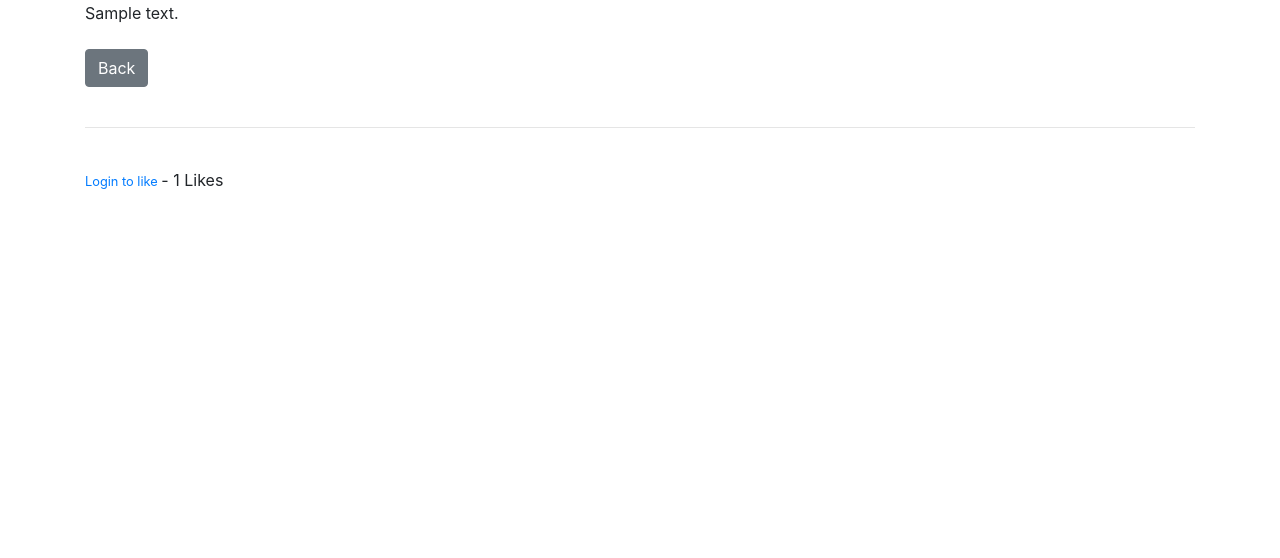
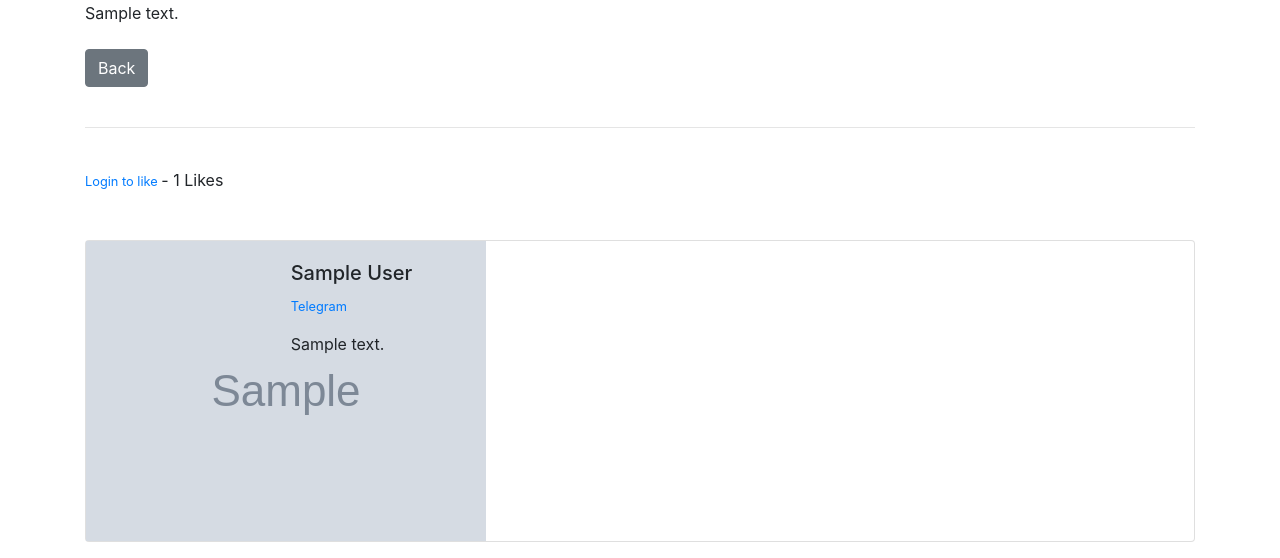
Before and after one commit to asskybit/blog, a Django app: page /article/1 in a window 1280 px wide. Shown: the part 540-1098 px from the top of the page. Before the commit the page ends 729 px from the top, so only its background shows below. Run offline with Django 4.2, Linux system fonts and the light colour scheme; tables that the repository leaves empty hold one stand-in row (values such as "Sample post"); grey boxes marked "Sample" are stand-in pictures; some libraries are stand-ins or nearby versions.

Commit message:
add profile pic and social media links 10

```diff
--- a/theblog/models.py
+++ b/theblog/models.py
@@ -18,6 +18,8 @@
 class Profile(models.Model):
     user = models.OneToOneField(User, null=True, on_delete=models.CASCADE)
     bio = models.TextField()
+    profile_pic = models.ImageField(null=True, blank=True, upload_to='images/profile/')
+    telegram_url = models.CharField(max_length=255, blank=True, null=True)
 
     def __str__(self):
         return str(self.user)
--- a/theblog/templates/article_details.html
+++ b/theblog/templates/article_details.html
@@ -48,4 +48,28 @@
         - {{ total_likes }} Likes
     </form>
 
+    <br><br>
+
+    <div class="card mb-3">
+        <div class="row no-gutters">
+            <div class="col-md-2">
+                <img src="{{ post.author.profile.profile_pic.url }}">
+
+            </div>
+            <div class="col-md-10">
+                <div class="card-body">
+                    <h5 class="card-title">
+                        {{ post.author.first_name }}
+                        {{ post.author.last_name }}</h5>
+                    {% if post.author.profile.telegram_url  %}
+                         <p class="small text-muted"><a href="{{ post.author.profile.telegram_url }}">Telegram</a></p>
+                    {% endif %}
+                    <p class="card-text">{{ post.author.profile.bio }}</p>
+
+                </div>
+            </div>
+        </div>
+    </div>
+
+
 {% endblock %}
```
Also changed, not shown: theblog/migrations/0010_profile_profile_pic_profile_telegram_url.py (added), 1 other file.
